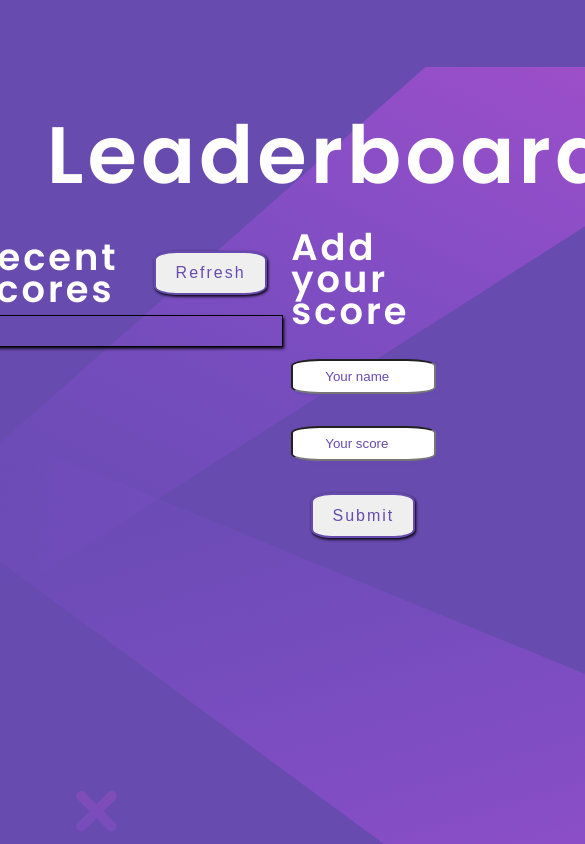
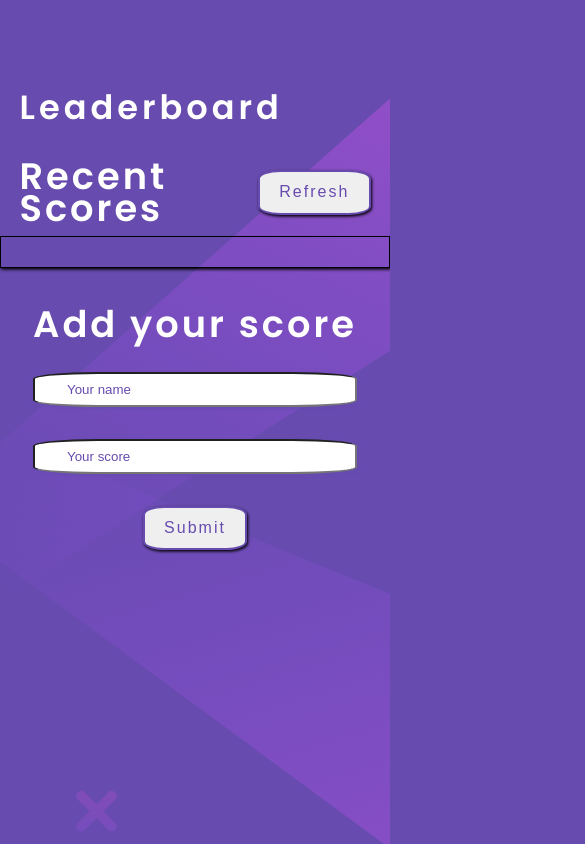
Before and after one commit to arabiu033/leaderboard, a website built with webpack: page src/index.html in a window 390 px wide. Shown: the top 844 px of the page, 585 px wide, since content can reach past the window. Built offline with nearby package versions, Linux system fonts and the light colour scheme; no server answers.

Commit message:
Add mobile support

```diff
--- a/src/style.css
+++ b/src/style.css
@@ -12,6 +12,7 @@
 
 body {
   display: flex;
+  font-size: 56px;
   flex-direction: column;
   align-items: center;
   justify-content: center;
@@ -29,7 +30,7 @@ main {
   display: flex;
   justify-content: space-between;
   min-width: 60vw;
-  gap: 0.5rem;
+  gap: 2.5rem;
 }
 
 section {
@@ -75,7 +76,6 @@ form {
   display: flex;
   flex-direction: column;
   gap: 2rem;
-  width: 30%;
   align-self: center;
 }
 
@@ -117,7 +117,7 @@ button:active {
 
 header {
   align-self: flex-start;
-  margin-left: 12vw;
+  margin-left: 12%;
 }
 
 header h1 {
@@ -145,3 +145,17 @@ ul li:first-child > * {
   font-weight: 700;
   font-size: 1.4rem;
 }
+
+@media screen and (max-width: 750px) {
+  main {
+    flex-direction: column;
+  }
+
+  header h1 {
+    font-size: 60%;
+  }
+
+  header {
+    margin-left: 5%;
+  }
+}
```
